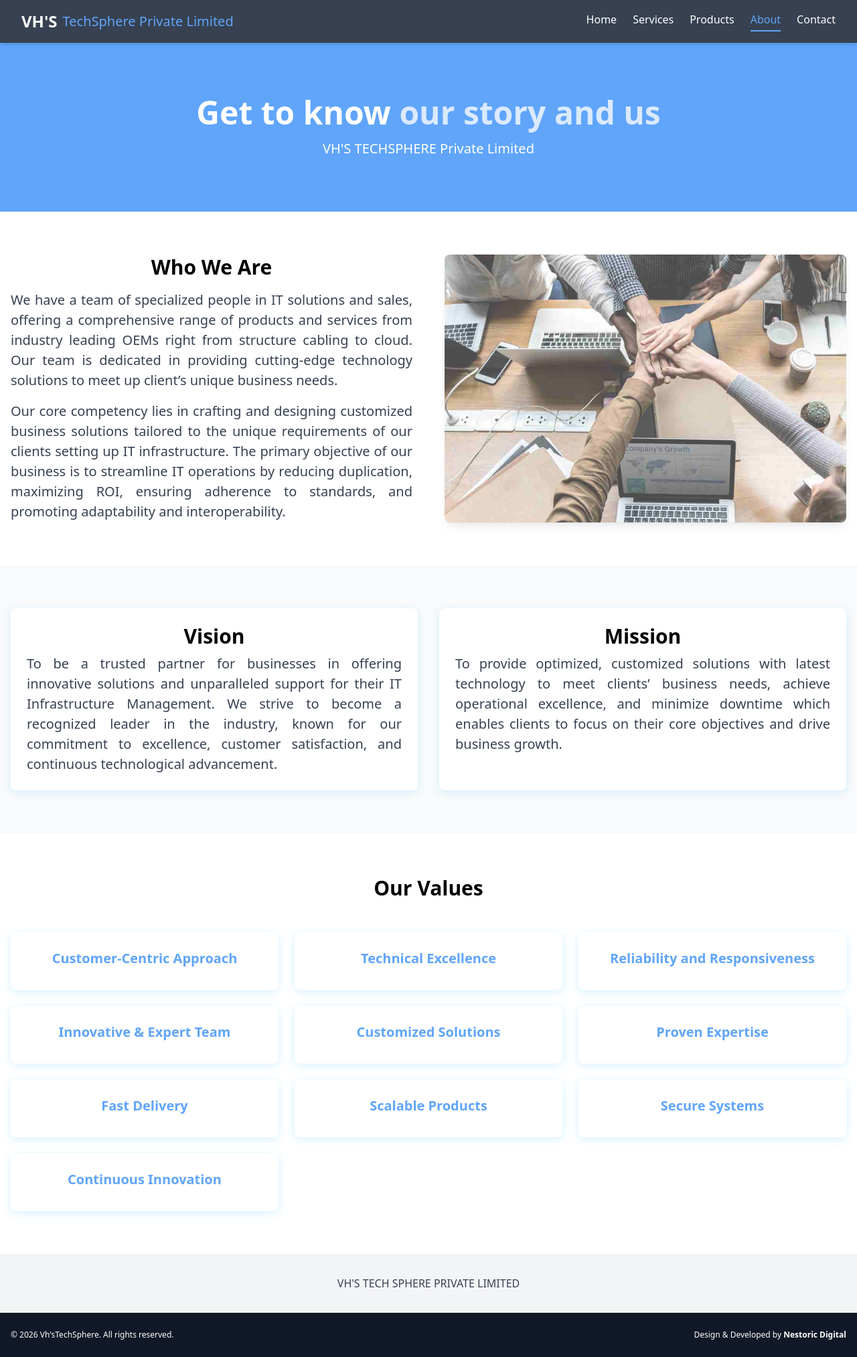
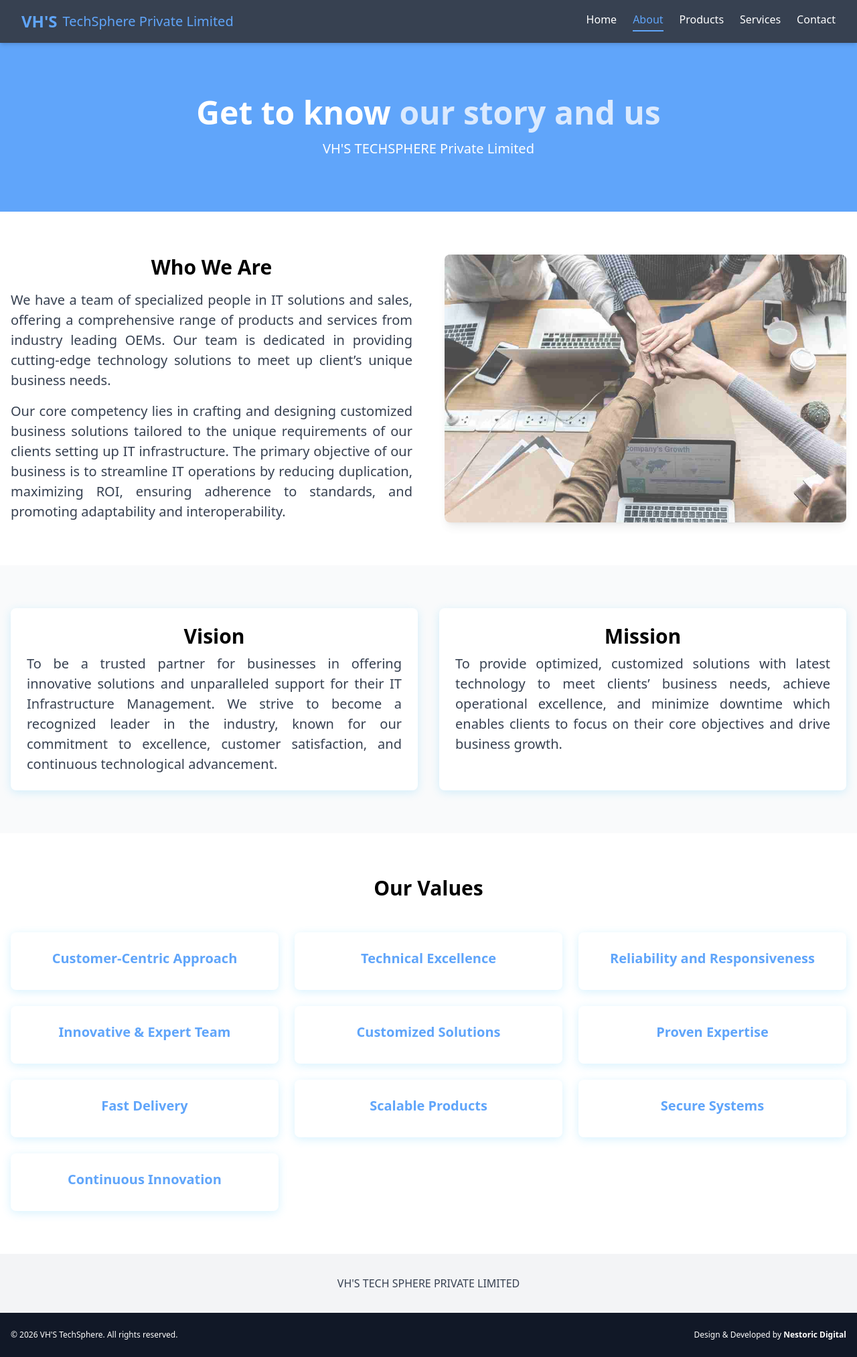
Before and after one commit to nestoricdigital-sketch/vhstechsphere, a React (Create React App) app: page /about in a window 1280 px wide. Shown: the whole page at 67% size. Built offline with nearby package versions, Linux system fonts and the light colour scheme.

Commit message:
minor changes

```diff
--- a/src/components/Footer.js
+++ b/src/components/Footer.js
@@ -11,7 +11,8 @@ export default function Footer() {
      px-2 md:px-4"
       >
         <p>
-          &copy; {new Date().getFullYear()} Vh'sTechSphere. All rights reserved.
+          &copy; {new Date().getFullYear()} VH'S TechSphere. All rights
+          reserved.
         </p>
 
         <p>
--- a/src/components/Navbar.js
+++ b/src/components/Navbar.js
@@ -5,7 +5,7 @@ export default function Navbar() {
   const [isOpen, setIsOpen] = useState(false);
   const { pathname } = useLocation(); // <- Detect current route
 
-  const links = ["Home", "Services", "Products", "About", "Contact"];
+  const links = ["Home", "About", "Products", "Services", "Contact"];
 
   return (
     <nav className="bg-gray-700 text-white sticky top-0 z-50 shadow-md ">
@@ -13,7 +13,7 @@ export default function Navbar() {
         {/* Logo */}
         <Link to="/">
           <div className="flex   justify-center ">
-            <p className="text-2xl mr-2  text-center content-center font-bold">
+            <p className="text-blue-400 text-2xl mr-2  text-center content-center font-bold">
               VH'S
             </p>
             <p className=" text-xl  text-center content-center  text-blue-400 ">
--- a/src/components/pages/AboutUs.js
+++ b/src/components/pages/AboutUs.js
@@ -36,9 +36,9 @@ export default function AboutUs() {
           <p className="text-gray-700 mb-4 small-text text-justify">
             We have a team of specialized people in IT solutions and sales,
             offering a comprehensive range of products and services from
-            industry leading OEMs right from structure cabling to cloud. Our
-            team is dedicated in providing cutting-edge technology solutions to
-            meet up client’s unique business needs.
+            industry leading OEMs. Our team is dedicated in providing
+            cutting-edge technology solutions to meet up client’s unique
+            business needs.
           </p>
           <p className="text-gray-700 small-text text-justify">
             Our core competency lies in crafting and designing customized
--- a/src/components/pages/Services.js
+++ b/src/components/pages/Services.js
@@ -21,7 +21,7 @@ export default function Services() {
           <path d="M14.7 6.3a1 1 0 0 0 0 1.4l1.6 1.6a1 1 0 0 0 1.4 0l3.77-3.77a6 6 0 0 1-7.94 7.94l-6.91 6.91a2.12 2.12 0 0 1-3-3l6.91-6.91a6 6 0 0 1 7.94-7.94l-3.76 3.76z"></path>
         </svg>
       ),
-      title: "Laptop & Desktop installation & Support & H/W ",
+      title: "Laptop , Desktop Installation and Support. ",
       description:
         "Expert assistance in diagnosing and resolving hardware and software issues efficiently to minimize downtime.",
     },
@@ -51,7 +51,7 @@ export default function Services() {
           <path d="M9 20v2"></path>
         </svg>
       ),
-      title: "S/W Troubleshooting & Software Installation",
+      title: "Software Troubleshooting and Software Installation",
       description:
         "Professional installation and configuration of standard and custom software for optimized performance.",
     },
```
